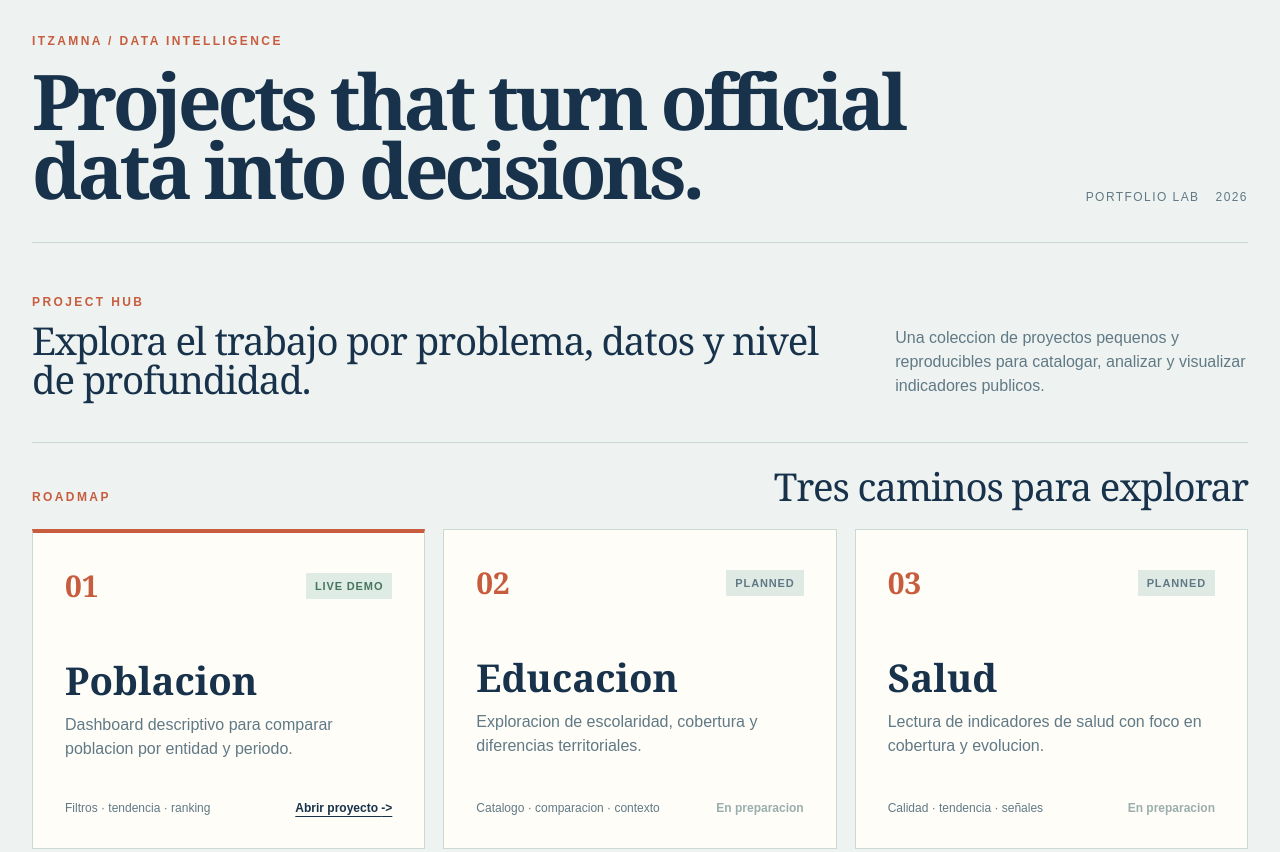
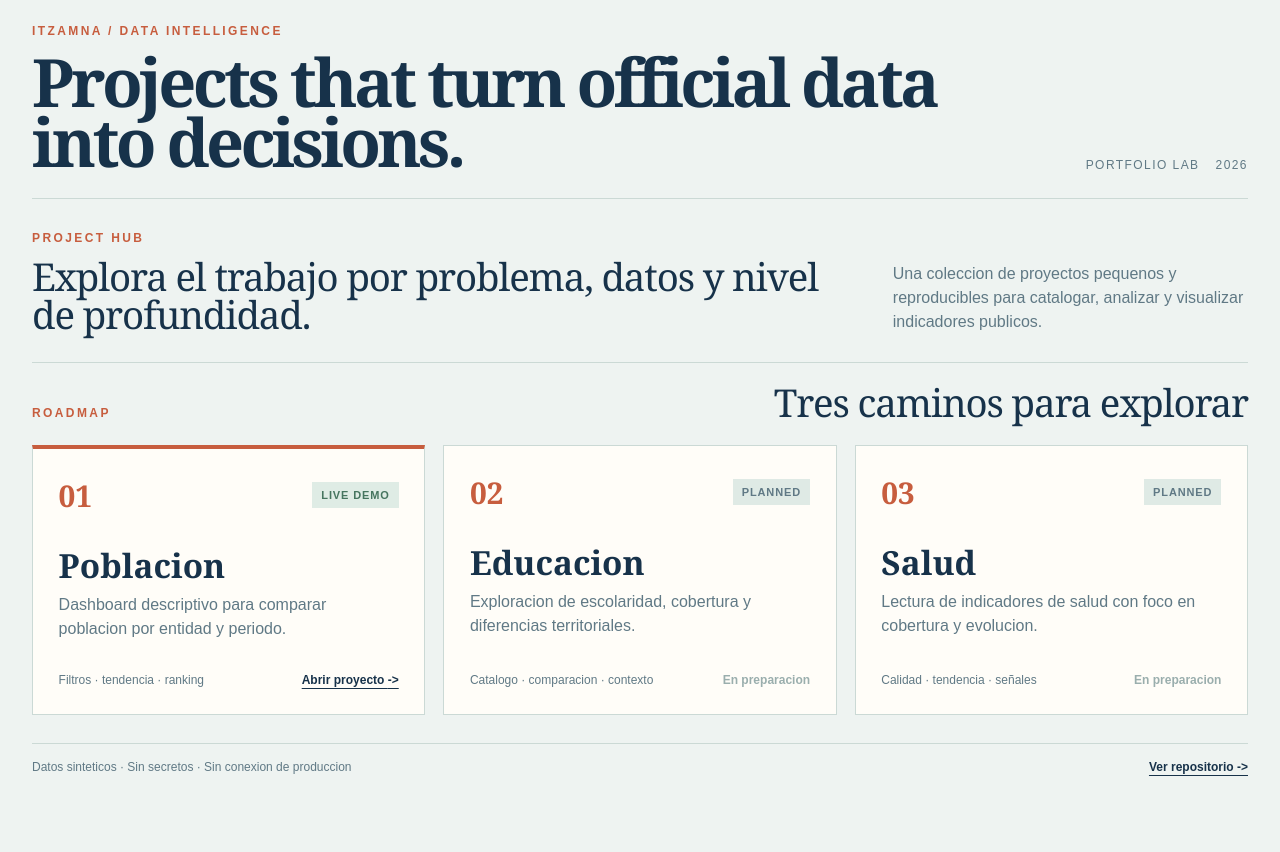
Before and after one commit to RobertMX23/itzamna-population-demo, a plain HTML site: page index.html in a window 1280 px wide. Shown: the top 852 px of the page. After the commit the page ends 802 px from the top, so only its background shows below. Drawn offline with Linux system fonts and the light colour scheme.

Commit message:
style: tighten project hub spacing

```diff
--- a/landing.css
+++ b/landing.css
@@ -12,32 +12,32 @@
 * { box-sizing: border-box; }
 body { margin: 0; min-width: 320px; }
 a { color: inherit; }
-.hub-shell { width: min(100% - 64px, 1600px); margin: 0 auto; padding: 34px 0 42px; }
-.site-header { display: flex; justify-content: space-between; align-items: end; gap: 40px; padding-bottom: 38px; border-bottom: 1px solid var(--line); }
+.hub-shell { width: min(100% - 64px, 1600px); margin: 0 auto; padding: 24px 0 28px; }
+.site-header { display: flex; justify-content: space-between; align-items: end; gap: 32px; padding-bottom: 26px; border-bottom: 1px solid var(--line); }
 .eyebrow, .section-label, .header-meta, .status, .card-footer, .site-footer { font-family: Arial, sans-serif; }
 .eyebrow, .section-label { margin: 0; color: var(--accent); font-size: 12px; font-weight: 700; letter-spacing: .2em; }
-h1 { max-width: 1200px; margin: 18px 0 0; font-size: clamp(48px, 6vw, 92px); line-height: .9; letter-spacing: -.055em; }
+h1 { max-width: 1200px; margin: 14px 0 0; font-size: clamp(44px, 5.2vw, 78px); line-height: .9; letter-spacing: -.055em; }
 .header-meta { display: flex; gap: 16px; flex: 0 0 auto; color: var(--muted); font-size: 12px; text-transform: uppercase; letter-spacing: .12em; }
-.intro { display: grid; grid-template-columns: minmax(0, 1.4fr) minmax(260px, .6fr); gap: 40px; align-items: end; padding: 52px 0 44px; }
+.intro { display: grid; grid-template-columns: minmax(0, 1.4fr) minmax(260px, .6fr); gap: 32px; align-items: end; padding: 32px 0 28px; }
 h2 { margin: 12px 0 0; font-size: clamp(26px, 3vw, 42px); font-weight: 400; line-height: 1; letter-spacing: -.03em; }
 .intro-copy { max-width: 420px; margin: 0; color: var(--muted); font: 16px/1.5 Arial, sans-serif; }
-.projects { border-top: 1px solid var(--line); padding-top: 24px; }
+.projects { border-top: 1px solid var(--line); padding-top: 20px; }
 .section-heading { display: flex; justify-content: space-between; align-items: baseline; gap: 24px; margin-bottom: 24px; }
 .section-heading h2 { margin: 0; }
 .project-grid { display: grid; grid-template-columns: repeat(3, minmax(0, 1fr)); gap: 18px; }
-.project-card { display: flex; min-height: 320px; flex-direction: column; padding: clamp(22px, 2.5vw, 36px); border: 1px solid var(--line); background: var(--paper); transition: transform .2s ease, border-color .2s ease, box-shadow .2s ease; }
+.project-card { display: flex; min-height: 270px; flex-direction: column; padding: clamp(20px, 2vw, 28px); border: 1px solid var(--line); background: var(--paper); transition: transform .2s ease, border-color .2s ease, box-shadow .2s ease; }
 .project-card:hover { transform: translateY(-5px); border-color: #9dbab0; box-shadow: 0 16px 32px rgba(23,50,74,.08); }
 .project-card--active { border-top: 4px solid var(--accent); }
 .card-top { display: flex; justify-content: space-between; align-items: center; gap: 16px; }
 .project-number { color: var(--accent); font-size: 30px; font-weight: 700; }
 .status { padding: 7px 9px; color: #46755f; background: #dfece5; font-size: 11px; font-weight: 700; text-transform: uppercase; letter-spacing: .08em; }
 .status--planned { color: var(--muted); background: var(--soft); }
-h3 { margin: 56px 0 14px; font-size: clamp(30px, 3vw, 46px); line-height: .95; }
+h3 { margin: 34px 0 12px; font-size: clamp(28px, 2.6vw, 42px); line-height: .95; }
 .project-card p { max-width: 360px; margin: 0; color: var(--muted); font: 16px/1.5 Arial, sans-serif; }
-.card-footer { display: flex; justify-content: space-between; align-items: end; gap: 18px; margin-top: auto; padding-top: 38px; color: var(--muted); font-size: 12px; line-height: 1.4; }
+.card-footer { display: flex; justify-content: space-between; align-items: end; gap: 14px; margin-top: auto; padding-top: 24px; color: var(--muted); font-size: 12px; line-height: 1.4; }
 .card-footer a, .site-footer a { color: #17324a; font-weight: 700; text-underline-offset: 4px; }
 .coming-soon { color: #9aaead; font-weight: 700; }
-.site-footer { display: flex; justify-content: space-between; gap: 24px; margin-top: 48px; padding-top: 20px; border-top: 1px solid var(--line); color: var(--muted); font-size: 12px; }
+.site-footer { display: flex; justify-content: space-between; gap: 24px; margin-top: 28px; padding-top: 16px; border-top: 1px solid var(--line); color: var(--muted); font-size: 12px; }
 .project-card:has(a:focus-visible), .site-footer a:focus-visible { outline: 3px solid #efb087; outline-offset: 4px; }
 @media (max-width: 800px) {
   .hub-shell { width: min(100% - 32px, 640px); padding-top: 24px; }
```
